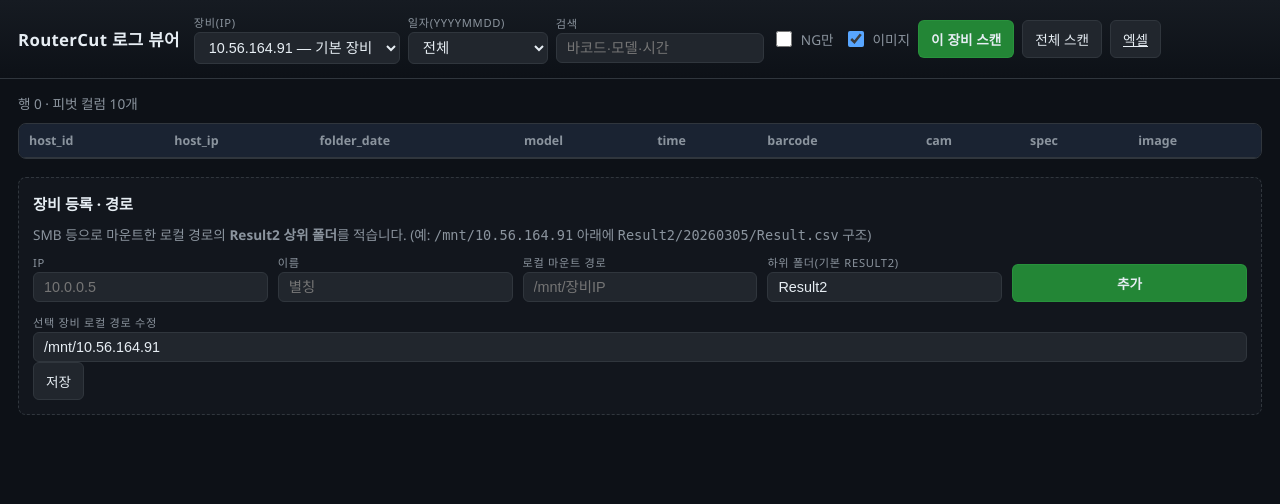
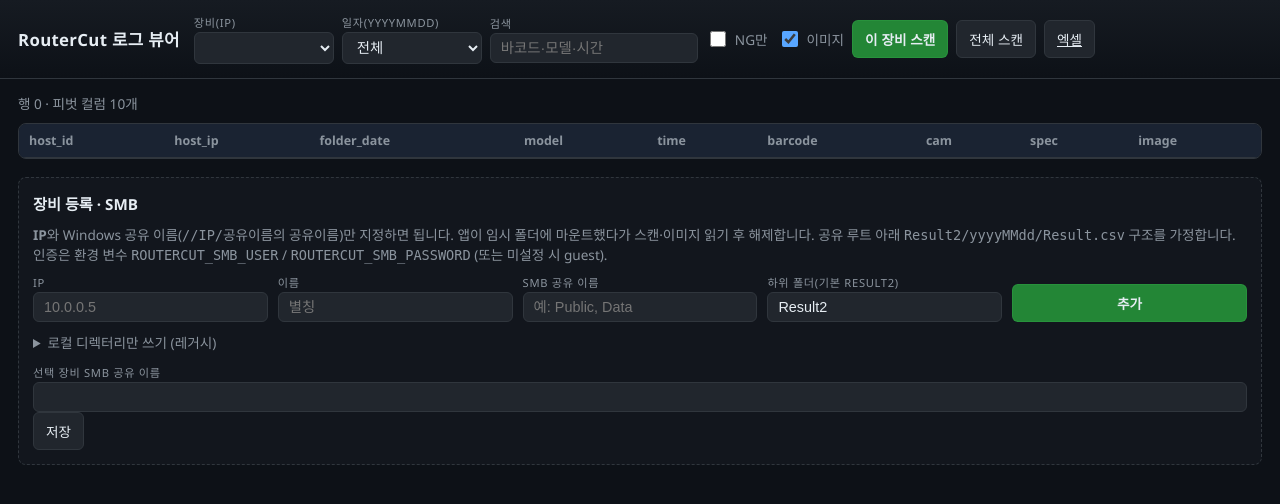
Before and after one commit to kyungwonchai/routercut, a Flask app: page / in a window 1280 px wide. Shown: the top 504 px of the page. Run offline with Flask 3, Linux system fonts and the light colour scheme; data comes from the database, SQL or seed files in the repository; data that the repository does not hold is empty.

Commit message:
feat: dynamic SMB mount to ephemeral paths (no /mnt/<ip>)
- Add smb_mount with refcount mount/umount under tmp/routercut-wrk/h{id}
- Hosts use smb_share + ip; local_root auto-set for SMB rows
- Scan and image API mount on demand; legacy local_root still supported
- Remove hardcoded default host and /mnt defaults; DB migration for smb_share
- Update UI for SMB share name and optional local path

Made-with: Cursor

```diff
--- a/app.py
+++ b/app.py
@@ -2,7 +2,9 @@
 
 from __future__ import annotations
 
+import atexit
 import io
+import mimetypes
 import os
 import re
 import sqlite3
@@ -14,11 +16,18 @@ from flask import Flask, jsonify, render_template, request, send_file
 from database import connect, init_db
 from pivot import build_pivot_rows, filter_ng_only
 from scanner import scan_host
+from smb_mount import (
+    ensure_mounted,
+    force_umount_host,
+    mount_point,
+    release_mounted,
+    umount_all,
+)
 
 APP_DIR = Path(__file__).resolve().parent
-DEFAULT_LOCAL_ROOT = os.environ.get("ROUTERCUT_DEFAULT_LOCAL_ROOT", "/mnt/10.56.164.91")
 
 app = Flask(__name__)
+atexit.register(umount_all)
 app.config["JSON_AS_ASCII"] = False
 
 _db: sqlite3.Connection | None = None
@@ -29,18 +38,7 @@ def get_db() -> sqlite3.Connection:
     if _db is None:
         _db = connect()
         init_db(_db)
-        _ensure_default_host(_db)
     return _db
-
-
-def _ensure_default_host(conn: sqlite3.Connection) -> None:
-    cur = conn.execute("SELECT id FROM hosts WHERE ip = ?", ("10.56.164.91",))
-    if cur.fetchone() is None:
-        conn.execute(
-            "INSERT INTO hosts (ip, name, local_root, result_subdir) VALUES (?, ?, ?, ?)",
-            ("10.56.164.91", "기본 장비", DEFAULT_LOCAL_ROOT, "Result2"),
-        )
-        conn.commit()
 
 
 def _host_row(conn: sqlite3.Connection, host_id: int) -> sqlite3.Row | None:
@@ -90,20 +88,35 @@ def api_hosts_create():
     data = request.get_json(force=True, silent=True) or {}
     ip = (data.get("ip") or "").strip()
     name = (data.get("name") or "").strip() or ip
+    smb_share = (data.get("smb_share") or "").strip()
     local_root = (data.get("local_root") or "").strip()
     result_subdir = (data.get("result_subdir") or "Result2").strip() or "Result2"
-    if not ip or not local_root:
-        return jsonify({"ok": False, "error": "ip and local_root are required"}), 400
+    if not ip:
+        return jsonify({"ok": False, "error": "ip is required"}), 400
+    if smb_share:
+        pending_root = "."
+    elif local_root:
+        pending_root = local_root
+    else:
+        return jsonify(
+            {"ok": False, "error": "smb_share (SMB 공유 이름) 또는 local_root 가 필요합니다"}
+        ), 400
     conn = get_db()
     try:
         cur = conn.execute(
-            "INSERT INTO hosts (ip, name, local_root, result_subdir) VALUES (?, ?, ?, ?)",
-            (ip, name, local_root, result_subdir),
+            "INSERT INTO hosts (ip, name, local_root, result_subdir, smb_share) VALUES (?, ?, ?, ?, ?)",
+            (ip, name, pending_root, result_subdir, smb_share or None),
         )
         conn.commit()
     except sqlite3.IntegrityError:
         return jsonify({"ok": False, "error": "duplicate ip"}), 409
     hid = cur.lastrowid
+    if smb_share:
+        conn.execute(
+            "UPDATE hosts SET local_root = ? WHERE id = ?",
+            (str(mount_point(hid)), hid),
+        )
+        conn.commit()
     row = _host_row(conn, hid)
     return jsonify({"ok": True, "host": dict(row)})
 
@@ -111,29 +124,57 @@ def api_hosts_create():
 @app.patch("/api/hosts/<int:host_id>")
 def api_hosts_patch(host_id: int):
     data = request.get_json(force=True, silent=True) or {}
-    fields = []
-    vals = []
-    for key in ("ip", "name", "local_root", "result_subdir"):
+    fields: list[str] = []
+    vals: list = []
+    for key in ("ip", "name", "result_subdir"):
         if key in data:
             fields.append(f"{key} = ?")
-            vals.append(data[key])
+            if key == "result_subdir":
+                vals.append((data[key] or "Result2").strip() or "Result2")
+            elif key == "ip":
+                vals.append((data[key] or "").strip())
+            else:
+                vals.append(data[key])
+
+    if "smb_share" in data or "local_root" in data:
+        smb_v = None
+        if "smb_share" in data:
+            smb_v = (data["smb_share"] or "").strip() or None
+        lr_v = (data["local_root"] or "").strip() if "local_root" in data else None
+
+        if smb_v:
+            fields.extend(["smb_share = ?", "local_root = ?"])
+            vals.extend([smb_v, str(mount_point(host_id))])
+        elif "smb_share" in data and not smb_v and lr_v:
+            fields.extend(["smb_share = ?", "local_root = ?"])
+            vals.extend([None, lr_v])
+        elif "local_root" in data and "smb_share" not in data:
+            fields.append("local_root = ?")
+            vals.append(lr_v)
+        elif "smb_share" in data and not smb_v and not lr_v:
+            return jsonify(
+                {"ok": False, "error": "SMB 해제 시 local_root(절대 경로)가 필요합니다"}
+            ), 400
+
     if not fields:
         return jsonify({"ok": False, "error": "no fields"}), 400
     vals.append(host_id)
     conn = get_db()
+    row0 = _host_row(conn, host_id)
+    if not row0:
+        return jsonify({"ok": False, "error": "not found"}), 404
     try:
         conn.execute(f"UPDATE hosts SET {', '.join(fields)} WHERE id = ?", vals)
         conn.commit()
     except sqlite3.IntegrityError:
         return jsonify({"ok": False, "error": "duplicate ip"}), 409
     row = _host_row(conn, host_id)
-    if not row:
-        return jsonify({"ok": False, "error": "not found"}), 404
     return jsonify({"ok": True, "host": dict(row)})
 
 
 @app.delete("/api/hosts/<int:host_id>")
 def api_hosts_delete(host_id: int):
+    force_umount_host(host_id)
     conn = get_db()
     conn.execute("DELETE FROM hosts WHERE id = ?", (host_id,))
     conn.commit()
@@ -231,10 +272,23 @@ def api_image():
     host = _host_row(conn, host_id)
     if not host:
         return "not found", 404
-    path = _image_abspath(host, folder_date, file)
-    if not path:
-        return "not found", 404
-    return send_file(path, as_attachment=False)
+    use_smb = bool((host["smb_share"] or "").strip())
+    if use_smb:
+        ok_m, err_m = ensure_mounted(host)
+        if not ok_m:
+            return err_m, 500
+    try:
+        path = _image_abspath(host, folder_date, file)
+        if not path:
+            return "not found", 404
+        if use_smb:
+            blob = path.read_bytes()
+            mime = mimetypes.guess_type(path.name)[0] or "application/octet-stream"
+            return send_file(io.BytesIO(blob), mimetype=mime, as_attachment=False)
+        return send_file(path, as_attachment=False)
+    finally:
+        if use_smb:
+            release_mounted(host_id)
 
 
 @app.get("/api/export.xlsx")
--- a/database.py
+++ b/database.py
@@ -30,7 +30,6 @@ def init_db(conn: sqlite3.Connection) -> None:
             created_at TEXT DEFAULT (datetime('now'))
         );
         CREATE UNIQUE INDEX IF NOT EXISTS idx_hosts_ip ON hosts(ip);
-
         CREATE TABLE IF NOT EXISTS records (
             id INTEGER PRIMARY KEY AUTOINCREMENT,
             host_id INTEGER NOT NULL REFERENCES hosts(id) ON DELETE CASCADE,
@@ -51,6 +50,9 @@ def init_db(conn: sqlite3.Connection) -> None:
         CREATE INDEX IF NOT EXISTS idx_rec_time_barcode ON records(host_id, time, barcode);
         """
     )
+    cols = {r[1] for r in conn.execute("PRAGMA table_info(hosts)").fetchall()}
+    if "smb_share" not in cols:
+        conn.execute("ALTER TABLE hosts ADD COLUMN smb_share TEXT")
     conn.commit()
 
 
--- a/templates/index.html
+++ b/templates/index.html
@@ -36,10 +36,12 @@
   <div id="tableHost" class="table-wrap"></div>
 
   <section class="panel">
-    <h2>장비 등록 · 경로</h2>
+    <h2>장비 등록 · SMB</h2>
     <p style="margin:0 0 10px;font-size:0.85rem;color:var(--muted)">
-      SMB 등으로 마운트한 로컬 경로의 <strong>Result2 상위 폴더</strong>를 적습니다.
-      (예: <code>/mnt/10.56.164.91</code> 아래에 <code>Result2/20260305/Result.csv</code> 구조)
+      <strong>IP</strong>와 Windows 공유 이름(<code>//IP/공유이름</code>의 공유이름)만 지정하면 됩니다.
+      앱이 임시 폴더에 마운트했다가 스캔·이미지 읽기 후 해제합니다. 공유 루트 아래
+      <code>Result2/yyyyMMdd/Result.csv</code> 구조를 가정합니다. 인증은 환경 변수
+      <code>ROUTERCUT_SMB_USER</code> / <code>ROUTERCUT_SMB_PASSWORD</code> (또는 미설정 시 guest).
     </p>
     <div class="grid-form">
       <label class="field">IP
@@ -48,18 +50,24 @@
       <label class="field">이름
         <input id="newName" type="text" placeholder="별칭"/>
       </label>
-      <label class="field">로컬 마운트 경로
-        <input id="newRoot" type="text" placeholder="/mnt/장비IP"/>
+      <label class="field">SMB 공유 이름
+        <input id="newShare" type="text" placeholder="예: Public, Data"/>
       </label>
       <label class="field">하위 폴더(기본 Result2)
         <input id="newSub" type="text" value="Result2"/>
       </label>
       <button type="button" class="primary" id="btnAddHost">추가</button>
     </div>
+    <details style="margin-top:10px;font-size:0.85rem;color:var(--muted)">
+      <summary>로컬 디렉터리만 쓰기 (레거시)</summary>
+      <label class="field" style="margin-top:8px">절대 경로 (공유 이름 비울 때)
+        <input id="newLocalRoot" type="text" placeholder="/이미/마운트된/경로"/>
+      </label>
+    </details>
     <div class="msg" id="hostMsg"></div>
     <div style="margin-top:12px">
-      <label class="field">선택 장비 로컬 경로 수정
-        <input id="editRoot" type="text"/>
+      <label class="field"><span id="editLabel">선택 장비 SMB 공유 이름</span>
+        <input id="editPath" type="text"/>
       </label>
       <button type="button" id="btnSaveHost">저장</button>
     </div>
@@ -86,8 +94,18 @@
       `<option value="${h.id}">${h.ip} — ${h.name || ""}</option>`
     ).join("");
     const h = state.hosts.find(x => x.id === +sel.value) || state.hosts[0];
-    if (h) {
-      $("editRoot").value = h.local_root || "";
+    syncEditPanel(h);
+  }
+
+  function syncEditPanel(h) {
+    if (!h) return;
+    const sh = (h.smb_share || "").trim();
+    if (sh) {
+      $("editLabel").textContent = "선택 장비 SMB 공유 이름";
+      $("editPath").value = sh;
+    } else {
+      $("editLabel").textContent = "선택 장비 로컬 절대 경로";
+      $("editPath").value = h.local_root || "";
     }
   }
 
@@ -206,7 +224,7 @@
 
   $("hostSelect").addEventListener("change", async () => {
     const h = state.hosts.find(x => x.id === +$("hostSelect").value);
-    if (h) $("editRoot").value = h.local_root || "";
+    if (h) syncEditPanel(h);
     await loadDates();
     await loadRecords();
   });
@@ -261,25 +279,30 @@
   $("btnAddHost").addEventListener("click", async () => {
     const ip = $("newIp").value.trim();
     const name = $("newName").value.trim();
-    const local_root = $("newRoot").value.trim();
+    const smb_share = $("newShare").value.trim();
+    const local_root = $("newLocalRoot").value.trim();
     const result_subdir = ($("newSub").value.trim() || "Result2");
     $("hostMsg").textContent = "";
-    if (!ip || !local_root) {
-      $("hostMsg").textContent = "IP와 로컬 경로는 필수입니다.";
+    if (!ip || (!smb_share && !local_root)) {
+      $("hostMsg").textContent = "IP와 SMB 공유 이름(또는 로컬 절대 경로)이 필요합니다.";
       $("hostMsg").className = "msg err";
       return;
     }
     try {
+      const body = { ip, name, result_subdir };
+      if (smb_share) body.smb_share = smb_share;
+      if (local_root) body.local_root = local_root;
       await fetchJSON("/api/hosts", {
         method: "POST",
         headers: { "Content-Type": "application/json" },
-        body: JSON.stringify({ ip, name, local_root, result_subdir })
+        body: JSON.stringify(body)
       });
       $("hostMsg").textContent = "등록됨.";
       $("hostMsg").className = "msg ok";
       $("newIp").value = "";
       $("newName").value = "";
-      $("newRoot").value = "";
+      $("newShare").value = "";
+      $("newLocalRoot").value = "";
       await loadHosts();
       await loadDates();
     } catch (e) {
@@ -290,14 +313,18 @@
 
   $("btnSaveHost").addEventListener("click", async () => {
     const hid = $("hostSelect").value;
-    const local_root = $("editRoot").value.trim();
+    const val = $("editPath").value.trim();
     $("hostMsg").textContent = "";
     if (!hid) return;
+    const h = state.hosts.find(x => x.id === +hid);
+    const body = (h && (h.smb_share || "").trim())
+      ? { smb_share: val }
+      : { local_root: val };
     try {
       await fetchJSON(`/api/hosts/${hid}`, {
         method: "PATCH",
         headers: { "Content-Type": "application/json" },
-        body: JSON.stringify({ local_root })
+        body: JSON.stringify(body)
       });
       $("hostMsg").textContent = "경로 저장됨.";
       $("hostMsg").className = "msg ok";
```
Also changed, not shown: scanner.py (+18 -6 lines), smb_mount.py (added, +129 -0 lines).
